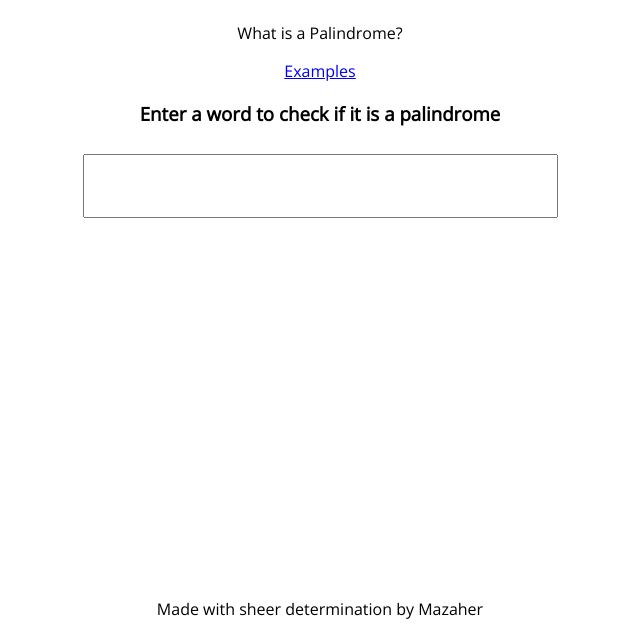
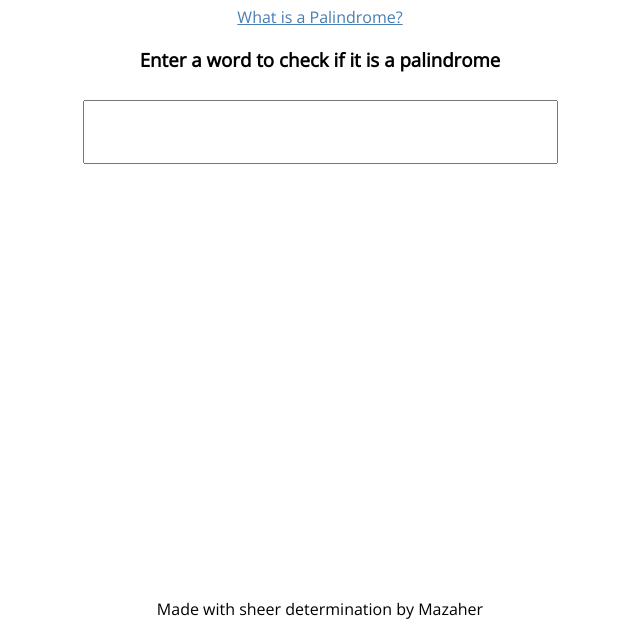
Before and after one commit to mazaherm/palindrome, a website: page src/index.html in a window 1280 px wide. Shown: the part 88-712 px from the top of the page, without its empty margins (320-960 px from the left). Drawn offline with nearby package versions, Linux system fonts and the light colour scheme.

Commit message:
styles link

```diff
--- a/scss/styles.scss
+++ b/scss/styles.scss
@@ -45,3 +45,13 @@ footer {
     height: 35px;
     width: 35px;
 }
+
+.link-to-desc {
+    a {
+        color: #487eb0;
+    &:active,
+    &:visited {
+        color: #487eb0;
+    }
+    }
+}
--- a/src/index.html
+++ b/src/index.html
@@ -14,9 +14,8 @@
         </header>
         <article>
             <header>
-                <div class='links'>
-                    <p>What is a Palindrome?</p>
-                    <a href='/' target="_blank">Examples</a>
+                <div class='link-to-desc'>
+                    <a href='https://study.com/academy/lesson/what-is-a-palindrome-definition-examples.html' target="_blank">What is a Palindrome?</a>
                 </div>
                 <h3>Enter a word to check if it is a palindrome</h3>
             </header>
```
Also changed, not shown: src/styles.css.
